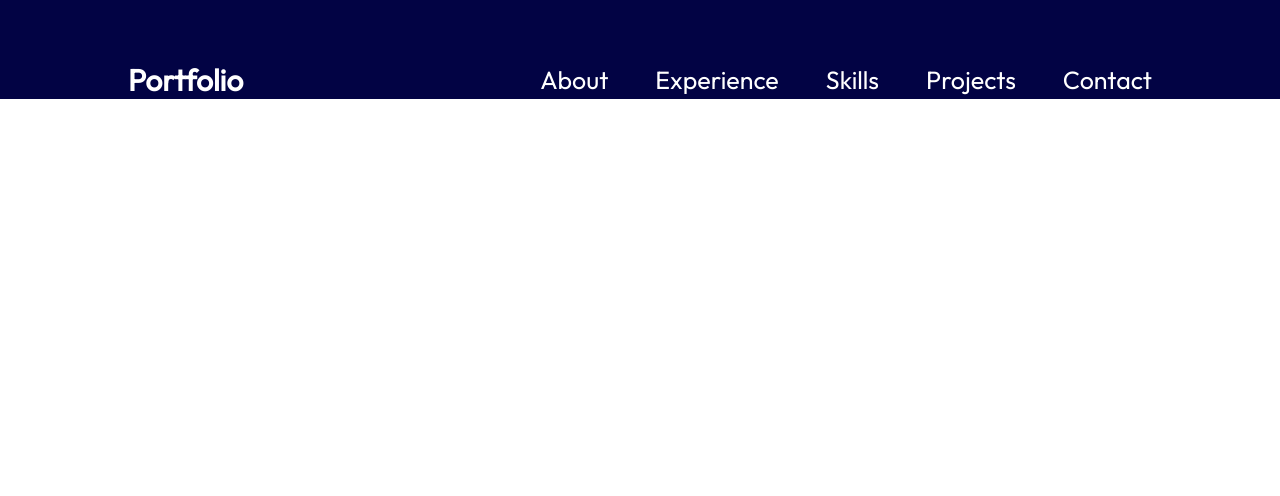
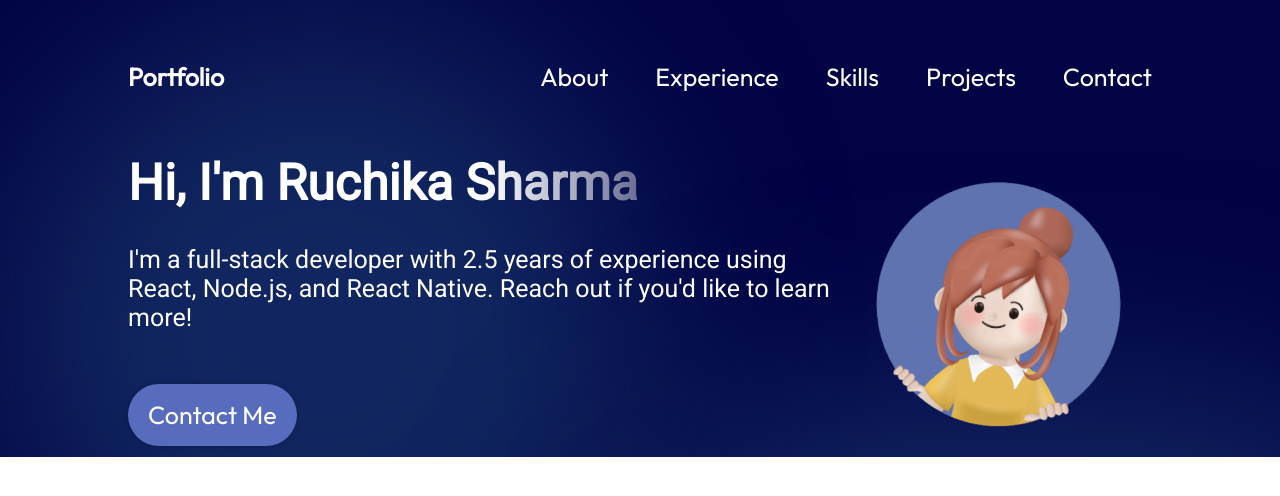
Before and after one commit to ruchik02/my-portfolio, a React (Vite) app: page / in a window 1280 px wide. Shown: the top 496 px of the page. Built offline with nearby package versions, Linux system fonts and the light colour scheme.

Commit message:
add about section

```diff
--- a/src/App.jsx
+++ b/src/App.jsx
@@ -1,10 +1,12 @@
 import styles from './App.module.css';
+import { Hero } from './components/Hero/Hero';
 import Navbar from './components/Navbar/Navbar';
 
 function App() {
   return (
     <div className={styles.App}>
       <Navbar/>
+      <Hero/>
 
     </div>
   )
--- a/src/App.module.css
+++ b/src/App.module.css
@@ -4,5 +4,5 @@
   background-color: var(--color-bg);
   width: 100%;
   height: 100%;
-  /* overflow: hidden; */
+  overflow: hidden;
 }
--- /dev/null
+++ b/src/components/Hero/Hero.jsx
@@ -0,0 +1,26 @@
+import styles from "./Hero.module.css";
+import { getImageUrl } from "../../utils";
+
+export const Hero = () => {
+  return (
+    <section className={styles.container}>
+      <div className={styles.content}>
+        <h1 className={styles.title}>Hi, I'm Ruchika Sharma</h1>
+        <p className={styles.description}>
+          I'm a full-stack developer with 2.5 years of experience using React,
+          Node.js, and React Native. Reach out if you'd like to learn more!
+        </p>
+        <a href="mailto:sruchika004@gmail.com" className={styles.contactBtn}>
+          Contact Me
+        </a>
+      </div>
+      <img
+        src={getImageUrl("hero/heroImage.png")}
+        alt="Hero image of me"
+        className={styles.heroImg}
+      />
+      <div className={styles.topBlur} />
+      <div className={styles.bottomBlur} />
+    </section>
+  );
+};
--- /dev/null
+++ b/src/components/Hero/Hero.module.css
@@ -0,0 +1,110 @@
+@import "../../var.css";
+
+.container {
+  position: relative;
+  display: flex;
+  align-items: center;
+  justify-content: space-between;
+  margin-top: 49px;
+  z-index: 1;
+  margin-left: 10%;
+  margin-right: 10%;
+}
+
+.content {
+  display: flex;
+  flex-direction: column;
+  align-items: flex-start;
+  color: var(--color-text);
+  z-index: 1;
+}
+
+.title {
+  font-size: 50px;
+  font-weight: 900;
+  margin-bottom: 33px;
+  font-family: var(--font-roboto);
+  background: linear-gradient(
+    90deg,
+    rgba(255, 255, 255, 1) 70%,
+    rgba(255, 255, 255, 0) 120%
+  );
+  -webkit-text-fill-color: transparent;
+  -webkit-background-clip: text;
+}
+
+.description {
+  font-size: 25px;
+  font-family: var(--font-roboto);
+  margin-bottom: 52px;
+}
+
+.contactBtn {
+  text-decoration: none;
+  background-color: var(--color-primary);
+  color: var(--color-text);
+  border-radius: 100px;
+  font-size: 25px;
+  font-weight: 400;
+  padding: 15px 20px;
+  box-shadow: 0 0 4px 0 rgba(0, 0, 0, 0.25);
+}
+
+.heroImg {
+  width: 30%;
+  z-index: 1;
+  animation-name: floating;
+  animation-duration: 3s;
+  animation-iteration-count: infinite;
+  animation-timing-function: ease-in-out;
+}
+
+@keyframes floating {
+  0% {
+    transform: translate(0, 0px);
+  }
+  50% {
+    transform: translate(0, 10px);
+  }
+  100% {
+    transform: translate(0, -0px);
+  }
+}
+
+.topBlur {
+  position: absolute;
+  width: 50vw;
+  height: 50vw;
+  min-width: 350px;
+  min-width: 350px;
+  top: -128px;
+  left: -10vw;
+  border-radius: 764px;
+  background: rgba(25, 55, 109, 0.7);
+  filter: blur(100px);
+  z-index: 0;
+}
+
+.bottomBlur {
+  position: absolute;
+  width: 70vw;
+  height: 50vw;
+  min-width: 350px;
+  min-width: 250px;
+  top: 246px;
+  right: -25vw;
+  border-radius: 764px;
+  background: rgba(25, 55, 109, 0.7);
+  filter: blur(100px);
+  z-index: 0;
+}
+
+@media screen and (max-width: 830px) {
+  .container {
+    flex-direction: column-reverse;
+  }
+
+  .content {
+    align-items: center;
+  }
+}
--- a/src/components/Navbar/Navbar.jsx
+++ b/src/components/Navbar/Navbar.jsx
@@ -1,4 +1,4 @@
-import React, { useState } from "react";
+import { useState } from "react";
 import { getImageUrl } from "../../utils";
 import styles from "./Navbar.module.css";
 const Navbar = () => {
--- a/src/components/Navbar/Navbar.module.css
+++ b/src/components/Navbar/Navbar.module.css
@@ -11,7 +11,7 @@
 }
 
 .title {
-  font-size: 30px;
+  font-size: 25px;
   font-weight: 600;
   text-decoration: none;
   color: var(--color-text);
```
